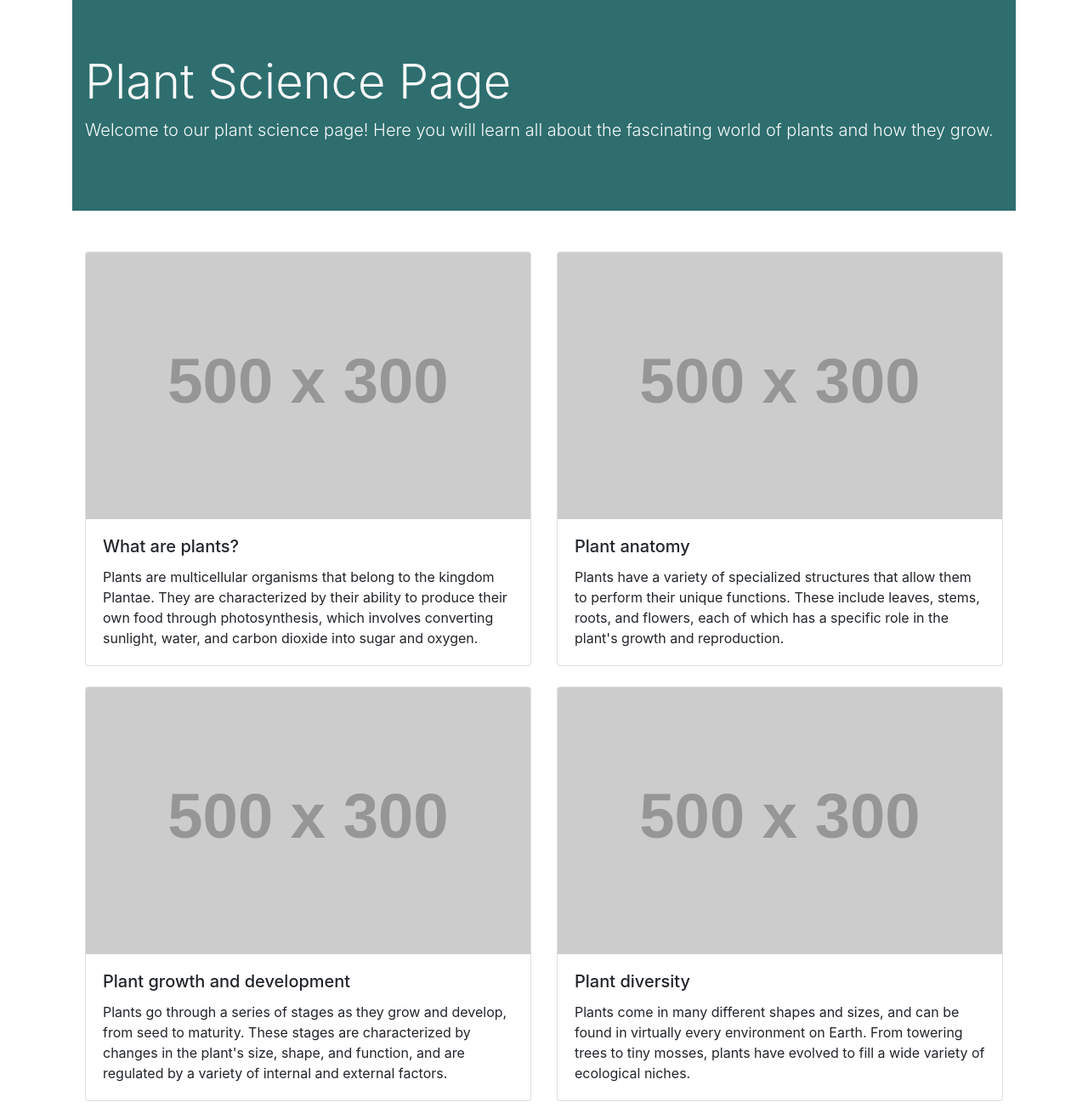
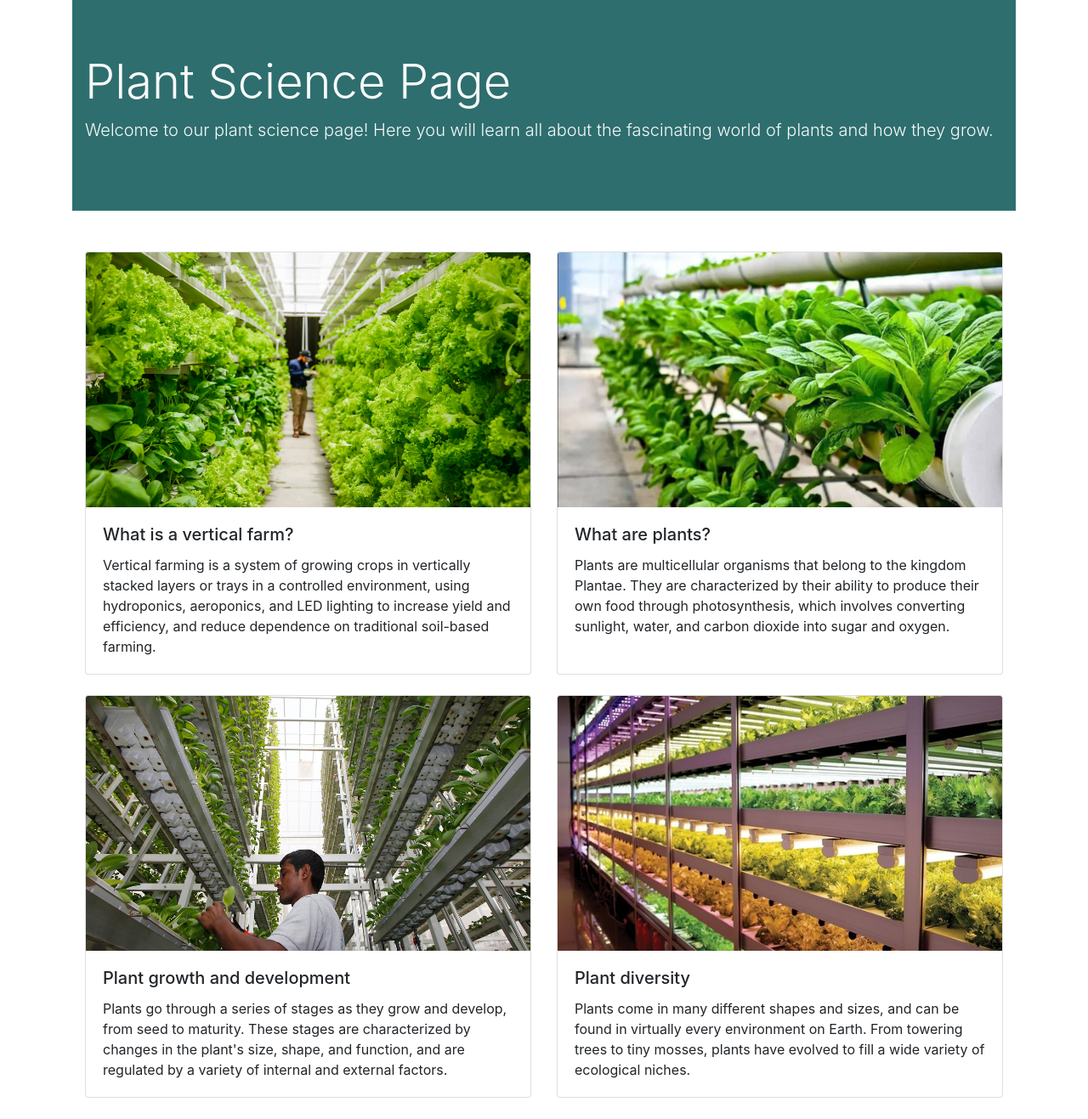
Before and after one commit to mynamecheff/SmartSeed, a Flask app: page /science in a window 1280 px wide. Shown: the part 73-1390 px from the top of the page at 85% size. Run offline with Flask 2, Linux system fonts and the light colour scheme; grey boxes labelled with a size stand in for pictures from a placeholder-image service; some libraries are stand-ins or nearby versions.

Commit message:
plant_science fix

```diff
--- a/website/templates/plant_science.html
+++ b/website/templates/plant_science.html
@@ -12,7 +12,17 @@
     <div class="row">
       <div class="col-md-6 mb-4">
         <div class="card h-100">
-          <img class="card-img-top" src="https://via.placeholder.com/500x300.png?text=Image+1" alt="Card image cap">
+          <img class="card-img-top" src="{{ url_for('static', filename='img/5.jpeg') }}" alt="Card image cap">
+          <div class="card-body">
+            <h5 class="card-title">What is a vertical farm?</h5>
+            <p class="card-text">Vertical farming is a system of growing crops in vertically stacked layers or trays in a controlled environment, using hydroponics, aeroponics, and LED lighting to increase yield and efficiency, and reduce dependence on traditional soil-based farming.</p>
+          </div>
+        </div>
+      </div>
+
+      <div class="col-md-6 mb-4">
+        <div class="card h-100">
+          <img class="card-img-top img-fluid" src="{{ url_for('static', filename='img/7.png') }}" alt="Card image cap">
           <div class="card-body">
             <h5 class="card-title">What are plants?</h5>
             <p class="card-text">Plants are multicellular organisms that belong to the kingdom Plantae. They are characterized by their ability to produce their own food through photosynthesis, which involves converting sunlight, water, and carbon dioxide into sugar and oxygen.</p>
@@ -22,17 +32,7 @@
 
       <div class="col-md-6 mb-4">
         <div class="card h-100">
-          <img class="card-img-top" src="https://via.placeholder.com/500x300.png?text=Image+2" alt="Card image cap">
-          <div class="card-body">
-            <h5 class="card-title">Plant anatomy</h5>
-            <p class="card-text">Plants have a variety of specialized structures that allow them to perform their unique functions. These include leaves, stems, roots, and flowers, each of which has a specific role in the plant's growth and reproduction.</p>
-          </div>
-        </div>
-      </div>
-
-      <div class="col-md-6 mb-4">
-        <div class="card h-100">
-          <img class="card-img-top" src="https://via.placeholder.com/500x300.png?text=Image+3" alt="Card image cap">
+          <img class="card-img-top img-fluid" src="{{ url_for('static', filename='img/6.jpg') }}" alt="Card image cap">
           <div class="card-body">
             <h5 class="card-title">Plant growth and development</h5>
             <p class="card-text">Plants go through a series of stages as they grow and develop, from seed to maturity. These stages are characterized by changes in the plant's size, shape, and function, and are regulated by a variety of internal and external factors.</p>
@@ -42,7 +42,7 @@
 
       <div class="col-md-6 mb-4">
         <div class="card h-100">
-          <img class="card-img-top" src="https://via.placeholder.com/500x300.png?text=Image+4" alt="Card image cap">
+          <img class="card-img-top img-fluid" src="{{ url_for('static', filename='img/8.jpg') }}" alt="Card image cap">
           <div class="card-body">
             <h5 class="card-title">Plant diversity</h5>
             <p class="card-text">Plants come in many different shapes and sizes, and can be found in virtually every environment on Earth. From towering trees to tiny mosses, plants have evolved to fill a wide variety of ecological niches.</p>
@@ -58,6 +58,11 @@
       background-color: #2e6e6e;
     }
 
+  .card-img-top {
+    height: 300px;
+      object-fit: cover;
+ }
+
     </style>
 
 {% endblock %}
```
Also changed, not shown: website/static/img/7.png (added), website/static/img/8.jpg (added).
